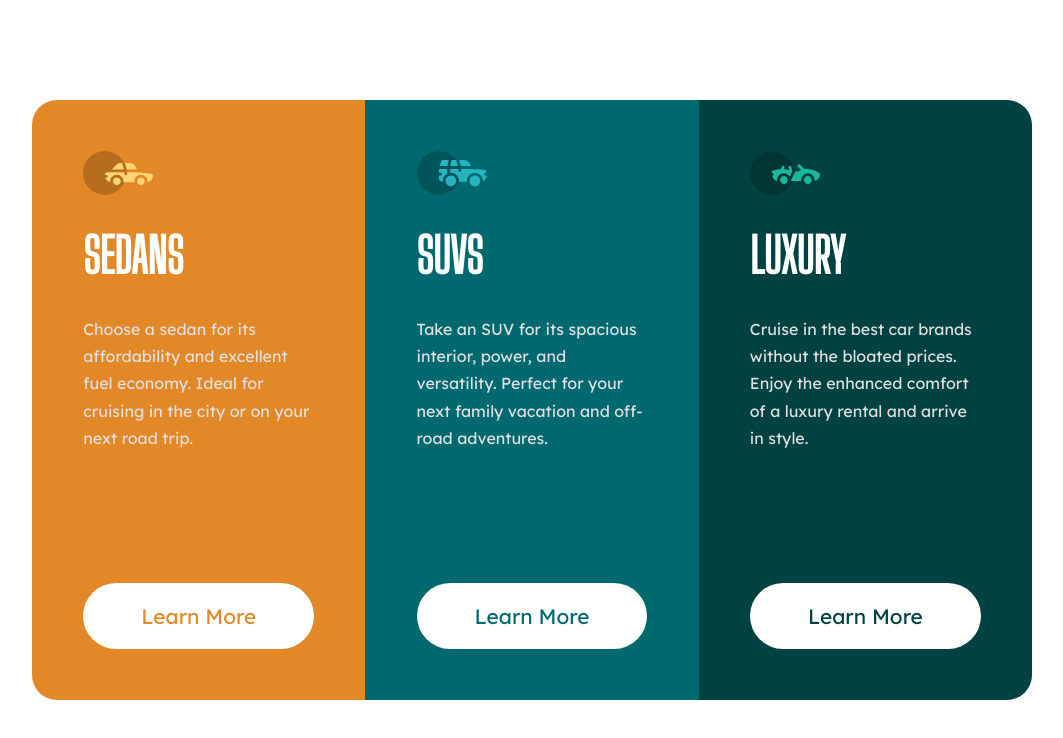
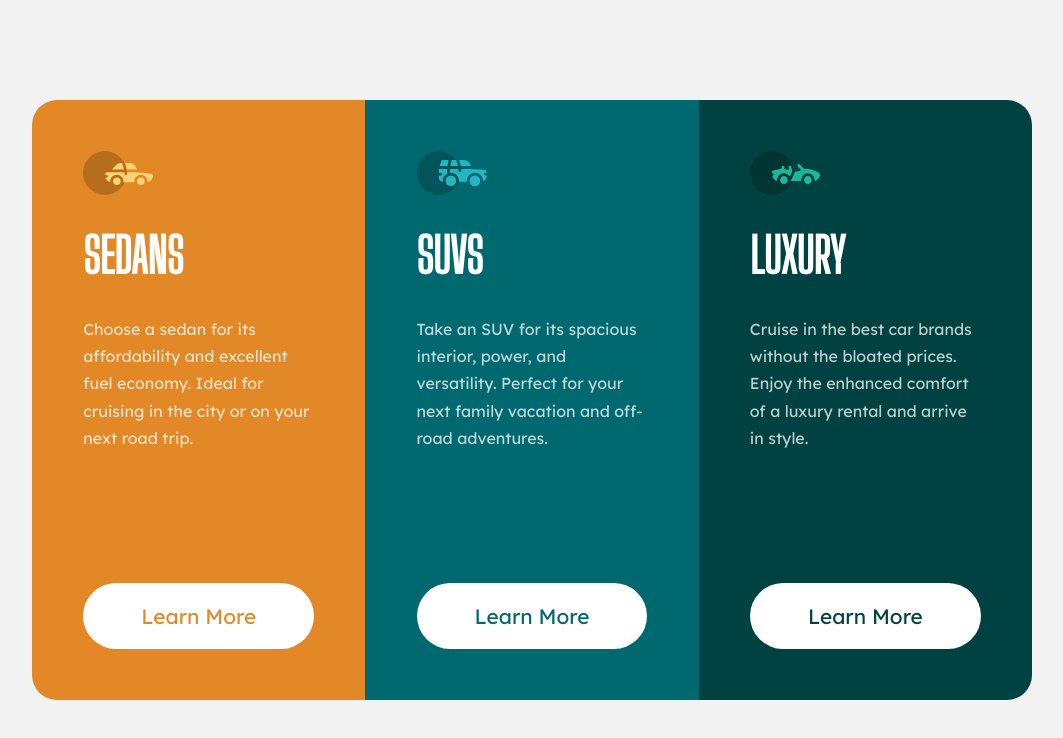
Before and after one commit to williamboehringer/grid-preview-card-challenge, a plain HTML site: page index.html in a window 1280 px wide. Shown: the whole page, without its empty margins (108-1171 px from the left). Drawn offline with Linux system fonts and the light colour scheme.

Commit message:
css update

```diff
--- a/style.css
+++ b/style.css
@@ -9,6 +9,7 @@ body {
     display: flex;
     justify-content: center;
     align-items: center;
+    background-color: hsl(0, 0%, 95%);
 }
 
 *,
@@ -79,7 +80,7 @@ h2 {
 
 p {
     font-size: 1rem;
-    color: rgb(224, 224, 224);
+    color: hsla(0, 0%, 100%, 0.75);
     line-height: 1.7;
 }
 
```
